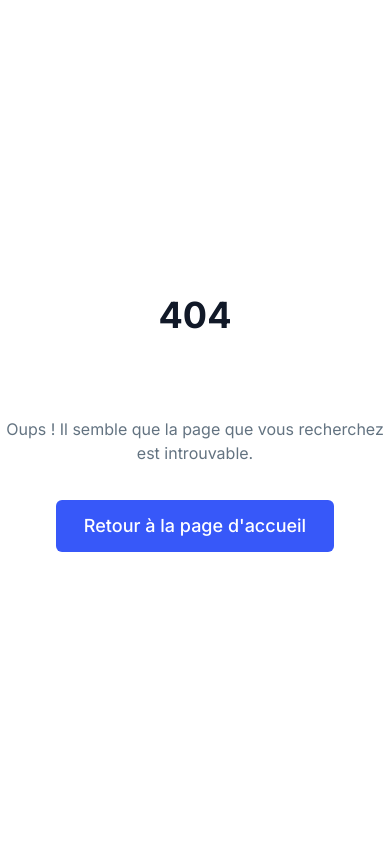
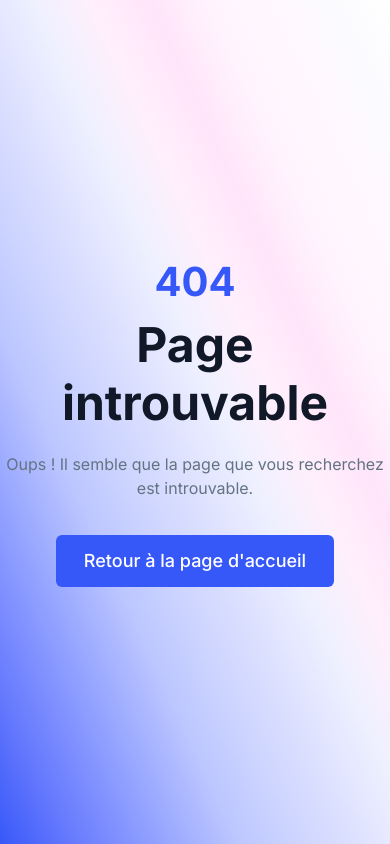
Before and after one commit to llayz46/com.portfolio, a PHP site: page /404error.html in a window 390 px wide. Run offline with PHP 8.4, Linux system fonts and the light colour scheme.

Commit message:
Customise the bgc of the error 404 page

```diff
--- a/404error.html
+++ b/404error.html
@@ -4,8 +4,8 @@
   <meta charset="UTF-8">
   <meta name="viewport" content="width=device-width, initial-scale=1.0">
   <title>Page introuvable</title>
-  <link rel="stylesheet" href="../assets/css/style.css">
-  <link rel="shortcut icon" href="../assets/icons/L.svg" type="image/x-icon" />
+  <link rel="stylesheet" href="./assets/css/style.css">
+  <link rel="shortcut icon" href="./assets/icons/L.svg" type="image/x-icon" />
   <link rel="preconnect" href="https://fonts.googleapis.com" />
   <link rel="preconnect" href="https://fonts.gstatic.com" crossorigin />
   <link
@@ -18,6 +18,6 @@
   <h3 class="error__type">404</h3>
   <h1 class="error__title">Page introuvable</h1>
   <p class="error__content">Oups ! Il semble que la page que vous recherchez est introuvable.</p>
-  <a class="error__return" href="../index.html">Retour à la page d'accueil</a>
+  <a class="error__return" href="./index.html">Retour à la page d'accueil</a>
 </body>
 </html>
--- a/assets/css/style.css
+++ b/assets/css/style.css
@@ -91,7 +91,7 @@ html {
   line-height: 2.2rem;
 }
 
-.error__title, .hero__title {
+.hero__title {
   color: #fff;
   font-size: 4.8rem;
   font-weight: 700;
@@ -99,12 +99,12 @@ html {
 }
 
 @media screen and (max-width: 500px) {
-  .error__title, .hero__title {
+  .hero__title {
     font-size: 4rem;
     line-height: 5rem;
   }
 }
-.error__type, .contact__container-texts .contact__title, .project__title {
+.contact__container-texts .contact__title, .project__title {
   color: #111928;
   font-size: 4rem;
   font-weight: 700;
@@ -112,7 +112,7 @@ html {
 }
 
 @media screen and (max-width: 500px) {
-  .error__type, .contact__container-texts .contact__title, .project__title {
+  .contact__container-texts .contact__title, .project__title {
     font-size: 3.6rem;
     line-height: 4.4rem;
   }
@@ -373,7 +373,7 @@ html {
   line-height: 2.2rem;
 }
 
-.error__title, .hero__title {
+.hero__title {
   color: #fff;
   font-size: 4.8rem;
   font-weight: 700;
@@ -381,12 +381,12 @@ html {
 }
 
 @media screen and (max-width: 500px) {
-  .error__title, .hero__title {
+  .hero__title {
     font-size: 4rem;
     line-height: 5rem;
   }
 }
-.error__type, .contact__container-texts .contact__title, .project__title {
+.contact__container-texts .contact__title, .project__title {
   color: #111928;
   font-size: 4rem;
   font-weight: 700;
@@ -394,7 +394,7 @@ html {
 }
 
 @media screen and (max-width: 500px) {
-  .error__type, .contact__container-texts .contact__title, .project__title {
+  .contact__container-texts .contact__title, .project__title {
     font-size: 3.6rem;
     line-height: 4.4rem;
   }
@@ -637,7 +637,7 @@ html {
   line-height: 2.2rem;
 }
 
-.error__title, .hero__title {
+.hero__title {
   color: #fff;
   font-size: 4.8rem;
   font-weight: 700;
@@ -645,12 +645,12 @@ html {
 }
 
 @media screen and (max-width: 500px) {
-  .error__title, .hero__title {
+  .hero__title {
     font-size: 4rem;
     line-height: 5rem;
   }
 }
-.error__type, .contact__container-texts .contact__title, .project__title {
+.contact__container-texts .contact__title, .project__title {
   color: #111928;
   font-size: 4rem;
   font-weight: 700;
@@ -658,7 +658,7 @@ html {
 }
 
 @media screen and (max-width: 500px) {
-  .error__type, .contact__container-texts .contact__title, .project__title {
+  .contact__container-texts .contact__title, .project__title {
     font-size: 3.6rem;
     line-height: 4.4rem;
   }
@@ -911,7 +911,7 @@ html {
   line-height: 2.2rem;
 }
 
-.error__title, .hero__title {
+.hero__title {
   color: #fff;
   font-size: 4.8rem;
   font-weight: 700;
@@ -919,12 +919,12 @@ html {
 }
 
 @media screen and (max-width: 500px) {
-  .error__title, .hero__title {
+  .hero__title {
     font-size: 4rem;
     line-height: 5rem;
   }
 }
-.error__type, .project__title, .contact__container-texts .contact__title {
+.project__title, .contact__container-texts .contact__title {
   color: #111928;
   font-size: 4rem;
   font-weight: 700;
@@ -932,7 +932,7 @@ html {
 }
 
 @media screen and (max-width: 500px) {
-  .error__type, .project__title, .contact__container-texts .contact__title {
+  .project__title, .contact__container-texts .contact__title {
     font-size: 3.6rem;
     line-height: 4.4rem;
   }
@@ -1289,7 +1289,7 @@ html {
   line-height: 2.2rem;
 }
 
-.hero__title, .error__title {
+.hero__title {
   color: #fff;
   font-size: 4.8rem;
   font-weight: 700;
@@ -1297,12 +1297,12 @@ html {
 }
 
 @media screen and (max-width: 500px) {
-  .hero__title, .error__title {
+  .hero__title {
     font-size: 4rem;
     line-height: 5rem;
   }
 }
-.project__title, .contact__container-texts .contact__title, .error__type {
+.project__title, .contact__container-texts .contact__title {
   color: #111928;
   font-size: 4rem;
   font-weight: 700;
@@ -1310,7 +1310,7 @@ html {
 }
 
 @media screen and (max-width: 500px) {
-  .project__title, .contact__container-texts .contact__title, .error__type {
+  .project__title, .contact__container-texts .contact__title {
     font-size: 3.6rem;
     line-height: 4.4rem;
   }
@@ -1442,7 +1442,7 @@ html {
   }
 }
 .error {
-  background-color: #fff;
+  background: linear-gradient(to right top, #3758f9, #5f74fd, #7f90ff, #9eacff, #bdc7ff, #ced5ff, #dee2ff, #eef0ff, rgba(255, 152, 236, 0.1529411765), rgba(255, 85, 224, 0.1529411765), rgba(255, 183, 242, 0.1529411765), #fff7fe, #fbfbff, #ffffff);
   display: flex;
   flex-direction: column;
   text-align: center;
@@ -1451,11 +1451,17 @@ html {
   height: 100vh;
 }
 .error__type {
+  font-size: 4rem;
+  font-weight: 700;
+  line-height: 4.8rem;
   color: #3758f9;
   margin-bottom: 1rem;
   animation: 1s 0s 1 slideFromTop;
 }
 .error__title {
+  font-size: 4.8rem;
+  font-weight: 700;
+  line-height: 5.8rem;
   color: #111928;
   margin-bottom: 2rem;
   animation: 1s 0s 1 fadeInRight;
@@ -1525,7 +1531,7 @@ html {
   line-height: 2.2rem;
 }
 
-.hero__title, .error__title {
+.hero__title {
   color: #fff;
   font-size: 4.8rem;
   font-weight: 700;
@@ -1533,12 +1539,12 @@ html {
 }
 
 @media screen and (max-width: 500px) {
-  .hero__title, .error__title {
+  .hero__title {
     font-size: 4rem;
     line-height: 5rem;
   }
 }
-.project__title, .contact__container-texts .contact__title, .error__type {
+.project__title, .contact__container-texts .contact__title {
   color: #111928;
   font-size: 4rem;
   font-weight: 700;
@@ -1546,7 +1552,7 @@ html {
 }
 
 @media screen and (max-width: 500px) {
-  .project__title, .contact__container-texts .contact__title, .error__type {
+  .project__title, .contact__container-texts .contact__title {
     font-size: 3.6rem;
     line-height: 4.4rem;
   }
--- a/css/sass/components/_404error.sass
+++ b/css/sass/components/_404error.sass
@@ -1,7 +1,7 @@
 @use '../tools/_all' as utils
 
 .error
-  background-color: utils.$color-light
+  background: linear-gradient(to right top, #3758f9, #5f74fd, #7f90ff, #9eacff, #bdc7ff, #ced5ff, #dee2ff, #eef0ff, #ff98ec27, #ff55e027, #ffb7f227, #fff7fe, #fbfbff, #ffffff)
   display: flex
   flex-direction: column
   text-align: center
@@ -10,13 +10,17 @@
   height: 100vh
 
   &__type
-    @extend %text-mid-title
+    font-size: 4rem
+    font-weight: 700
+    line-height: 4.8rem
     color: utils.$color-main
     margin-bottom: 1rem
     animation: 1s 0s 1 slideFromTop
 
   &__title
-    @extend %text-big-title
+    font-size: 4.8rem
+    font-weight: 700
+    line-height: 5.8rem
     color: utils.$color-title
     margin-bottom: 2rem
     animation: 1s 0s 1 fadeInRight
```
Also changed, not shown: 1 other file.
